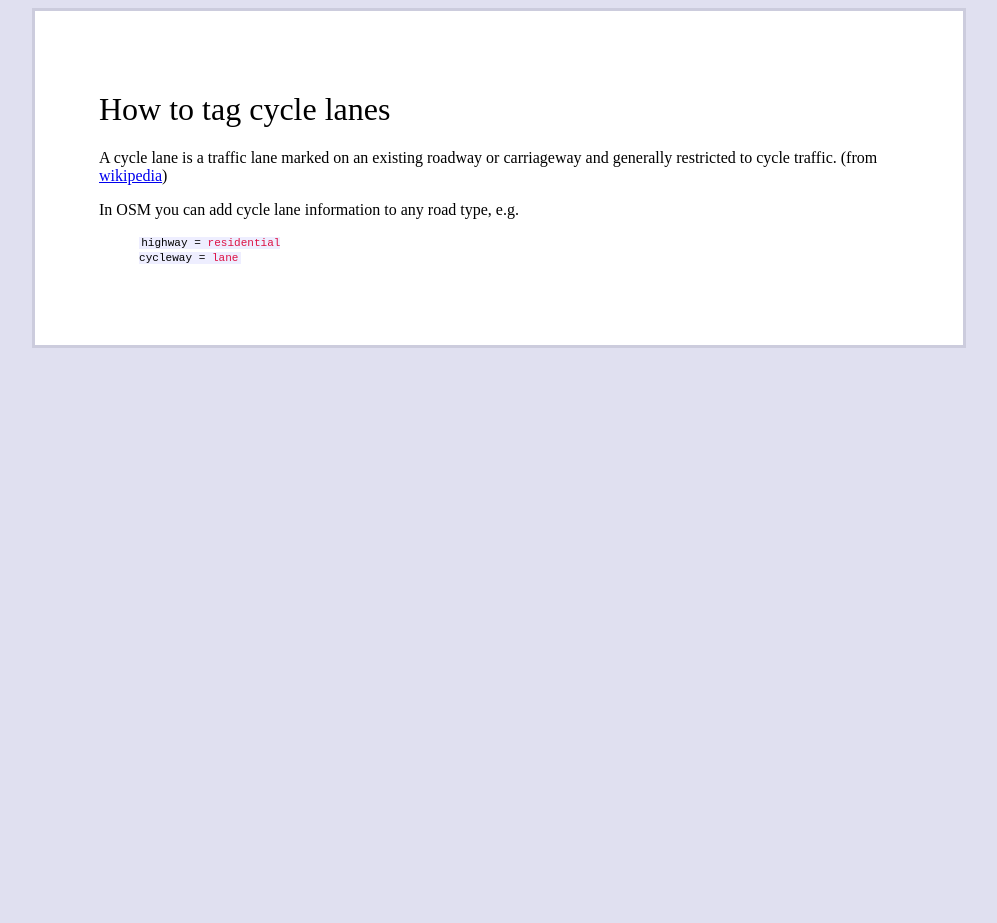
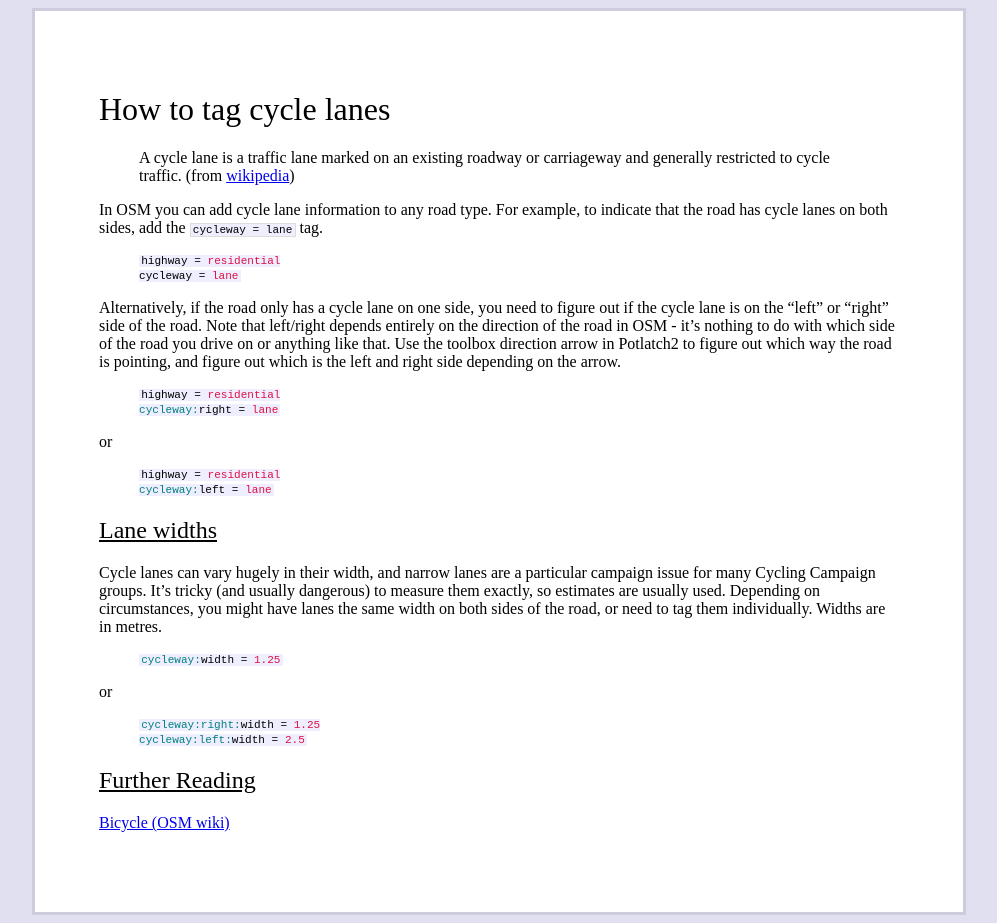
Before and after one commit to gravitystorm/OpenCycleMap-Mapping-Guide, a Jekyll site: the page built from _posts/2011-09-14-cycle-lanes.md, in a window 1280 px wide. Shown: the whole page, without its empty margins (141-1138 px from the left). Built offline with Jekyll 4.4.1, drawn with Linux system fonts in a browser that asks for light colours; before the commit the page ends 900 px from its top, so only the background shows below that.

Commit message:
Add information about left/right lanes and widths

```diff
--- a/_posts/2011-09-14-cycle-lanes.md
+++ b/_posts/2011-09-14-cycle-lanes.md
@@ -6,11 +6,45 @@ title: How to tag cycle lanes
 {{ page.title }}
 ================
 
-A cycle lane is a traffic lane marked on an existing roadway or carriageway and generally restricted to cycle traffic. (from [wikipedia](http://en.wikipedia.org/wiki/Cycle_lane))
+> A cycle lane is a traffic lane marked on an existing roadway or carriageway and generally restricted to cycle traffic. (from [wikipedia](http://en.wikipedia.org/wiki/Cycle_lane))
 
-In OSM you can add cycle lane information to any road type, e.g.
+In OSM you can add cycle lane information to any road type. For example, to indicate that the road has cycle lanes on both sides, add the `cycleway = lane` tag.
 
 {% highlight ini %}
 highway = residential
 cycleway = lane
 {% endhighlight %}
+
+Alternatively, if the road only has a cycle lane on one side, you need to figure out if the cycle lane is on the "left" or "right" side of the road. Note that left/right depends entirely on the direction of the road in OSM - it's nothing to do with which side of the road you drive on or anything like that. Use the toolbox direction arrow in Potlatch2 to figure out which way the road is pointing, and figure out which is the left and right side depending on the arrow.
+
+{% highlight ini %}
+highway = residential
+cycleway:right = lane
+{% endhighlight %}
+
+or
+
+{% highlight ini %}
+highway = residential
+cycleway:left = lane
+{% endhighlight %}
+
+Lane widths
+-----------
+
+Cycle lanes can vary hugely in their width, and narrow lanes are a particular campaign issue for many Cycling Campaign groups. It's tricky (and usually dangerous) to measure them exactly, so estimates are  usually used. Depending on circumstances, you might have lanes the same width on both sides of the road, or need to tag them individually. Widths are in metres.
+
+{% highlight ini %}
+cycleway:width = 1.25
+{% endhighlight %}
+or
+{% highlight ini %}
+cycleway:right:width = 1.25
+cycleway:left:width = 2.5
+{% endhighlight %}
+
+
+Further Reading
+---------------
+
+[Bicycle (OSM wiki)](http://wiki.openstreetmap.org/wiki/Bicycle)
```
